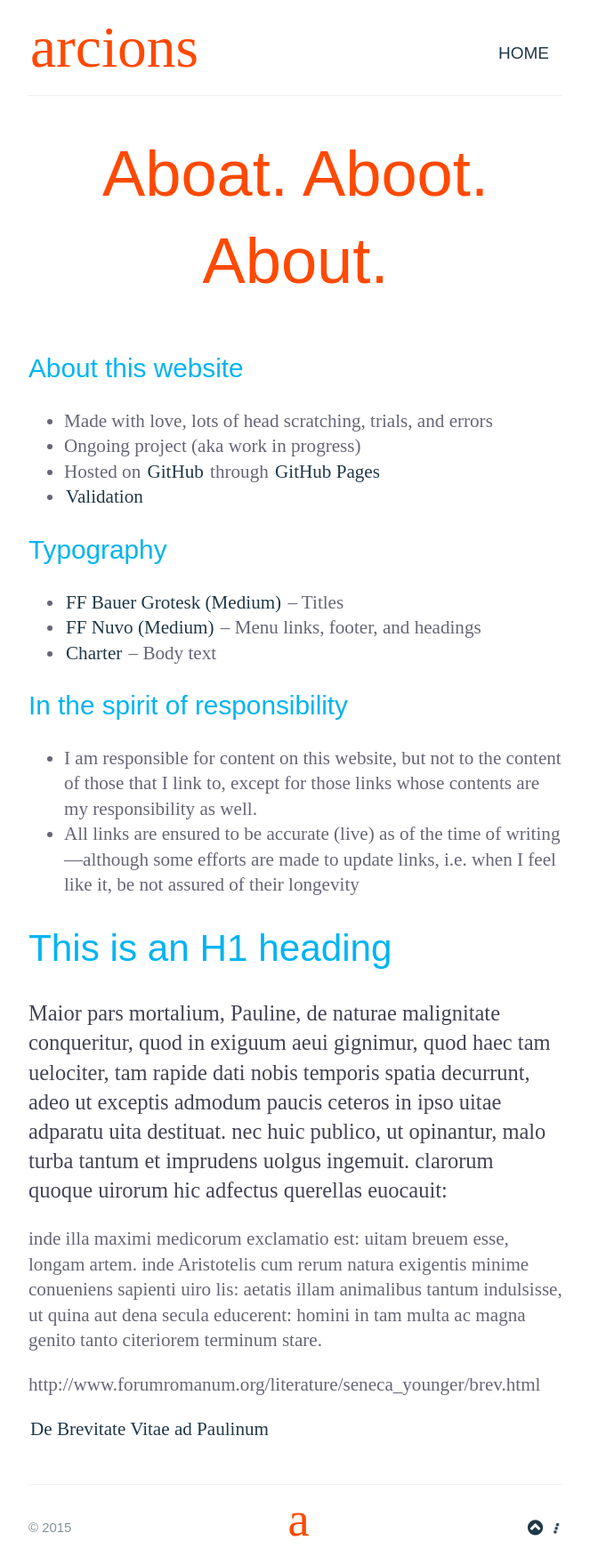
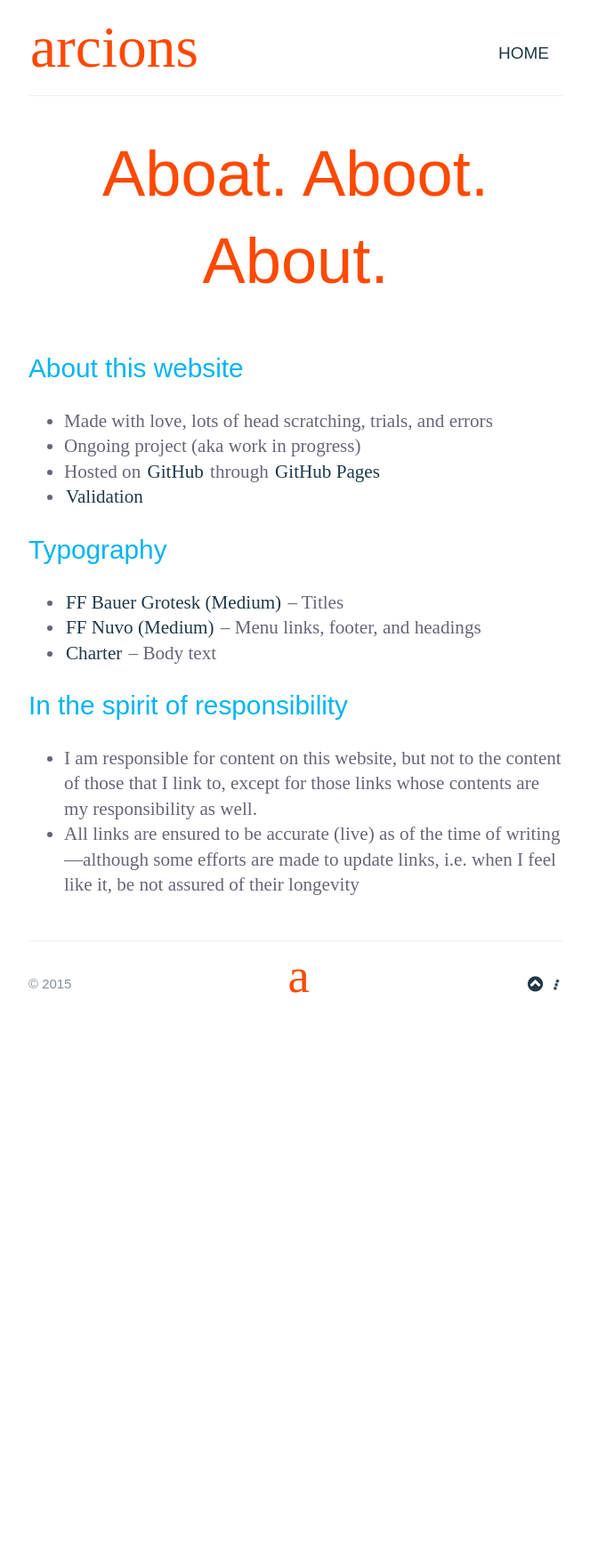
Before and after one commit to arcions/arcions.github.io, a Jekyll site: the page built from about/index.html, in a window 1280 px wide. Shown: the whole page at 89% size, without its empty margins (308-971 px from the left). Built offline with Jekyll 4.4.1, drawn with Linux system fonts in a browser that asks for light colours; nearby versions of some CDN libraries; some web fonts are replaced; Markdown is read by kramdown in place of the engine named in the settings; after the commit the page ends 1148 px from its top, so only the background shows below that.

Commit message:
Update index.html

```diff
--- a/about/index.html
+++ b/about/index.html
@@ -1,6 +1,6 @@
 ---
 layout: default
-title: About this website - ArcIons
+title: About this website &ndash; ArcIons
 ---
 <section class="page-header">
   <h3 class="project-tagline">Aboat. Aboot. About.</h3>
@@ -26,9 +26,3 @@ title: About this website - ArcIons
   <li>I am responsible for content on this website, but not to the content of those that I link to, except for those links whose contents are my responsibility as well.</li>
   <li>All links are ensured to be accurate (live) as of the time of writing&mdash;although some efforts are made to update links, i.e. when I feel like it, be not assured of their longevity</li>
 </ul>
-
-<h1>This is an H1 heading</h1>
-<p class="lead"><strong>Maior pars mortalium, Pauline, de naturae malignitate conqueritur,</strong> quod in exiguum aeui gignimur, quod haec tam uelociter, tam rapide dati nobis temporis spatia decurrunt, adeo ut exceptis admodum paucis ceteros in ipso uitae adparatu uita destituat. nec huic publico, ut opinantur, malo turba tantum et imprudens uolgus ingemuit. clarorum quoque uirorum hic adfectus querellas euocauit:</p>
-<p><strong>inde illa maximi medicorum exclamatio est:</strong> uitam breuem esse, longam artem. inde Aristotelis cum rerum natura exigentis minime conueniens sapienti uiro lis: aetatis illam animalibus tantum indulsisse, ut quina aut dena secula educerent: homini in tam multa ac magna genito tanto citeriorem terminum stare.</p>
-<p><em>http://www.forumromanum.org/literature/seneca_younger/brev.html</em></p>
-<p><a href="http://www.forumromanum.org/literature/seneca_younger/brev.html">De Brevitate Vitae ad Paulinum</a></p>
```
